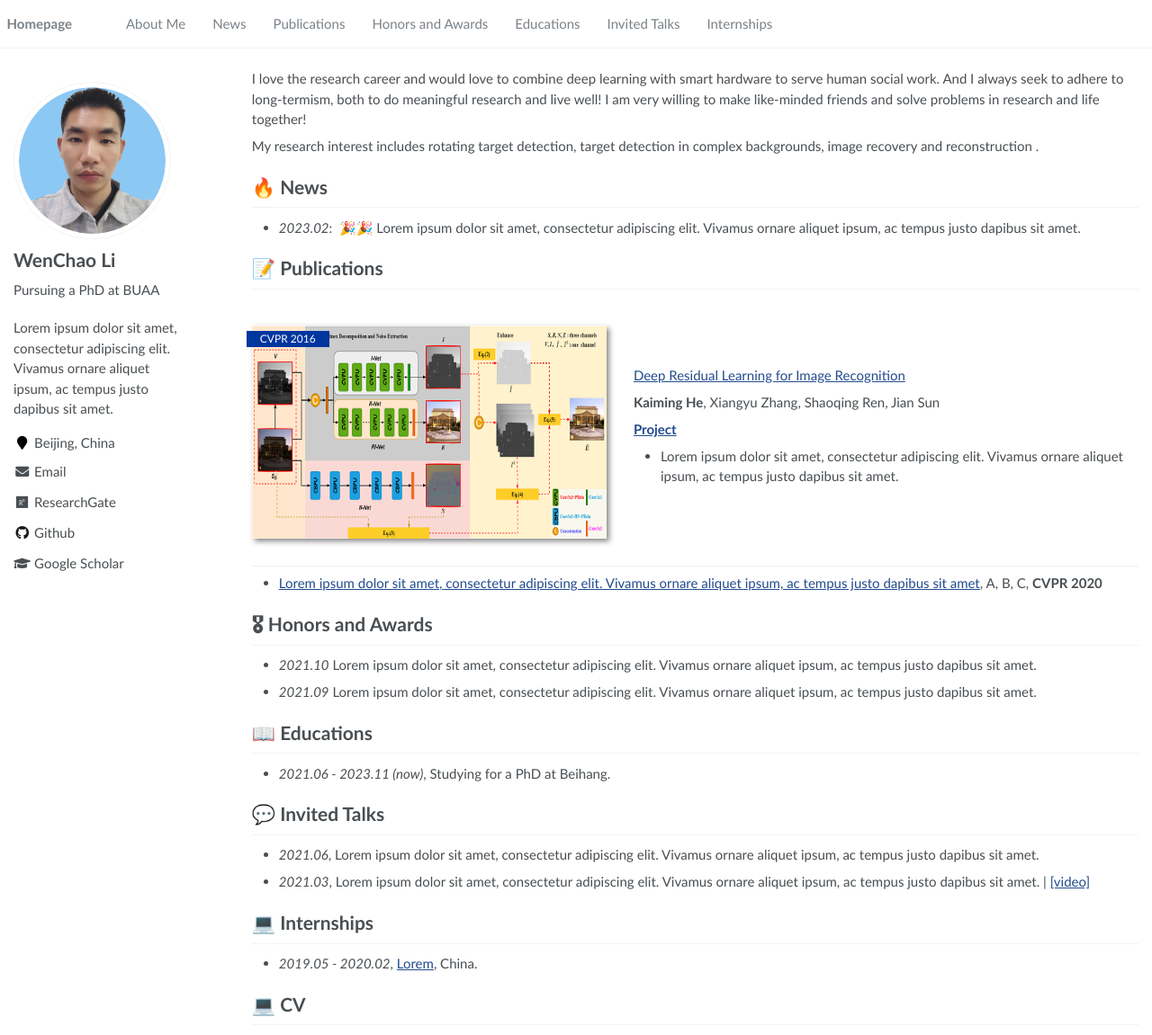
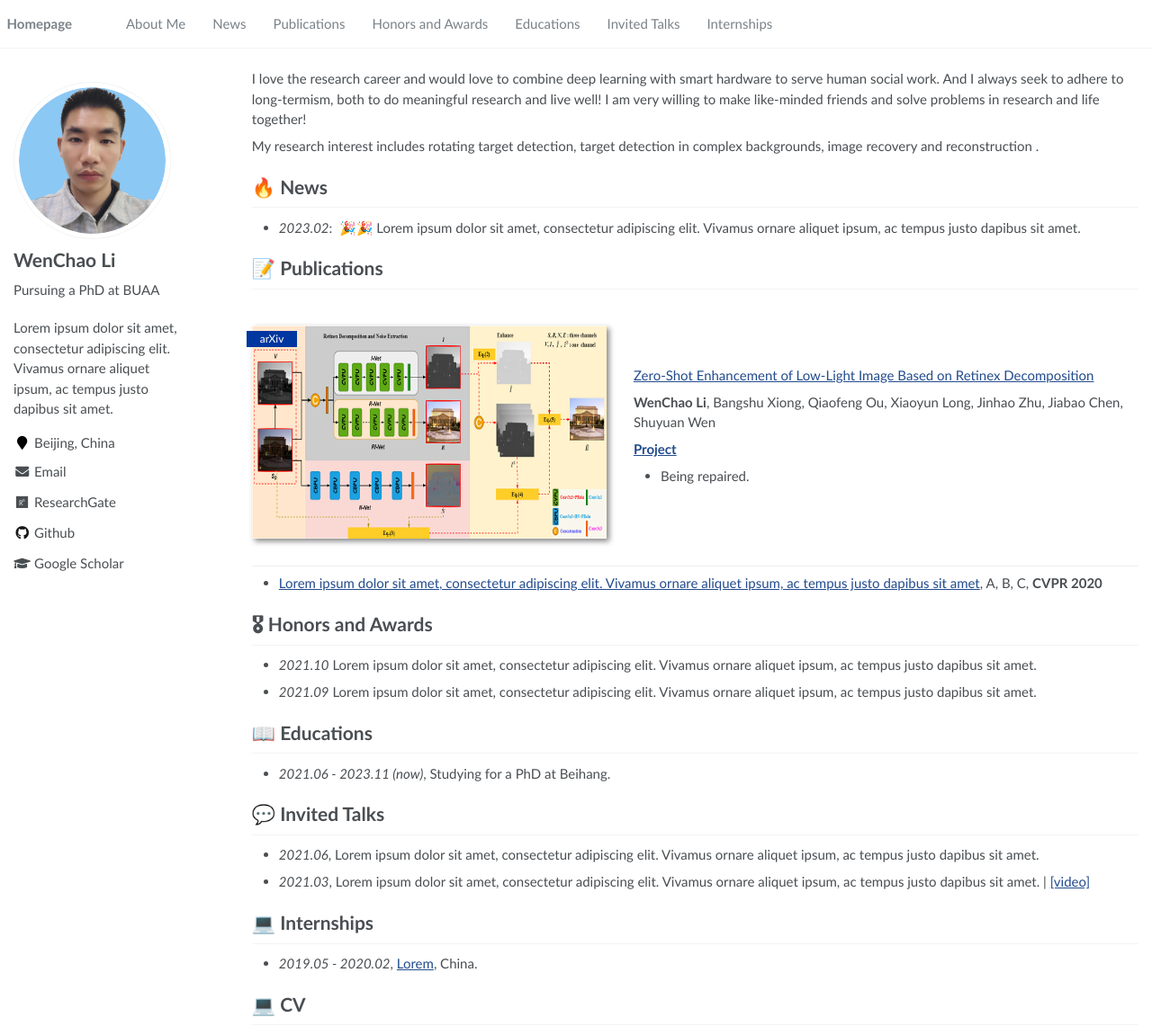
Before and after one commit to RayeRen/acad-homepage.github.io, a Jekyll site: the page built from _pages/about.md, in a window 1280 px wide and 1151 px high. Shown: the whole window at 90% size. Built offline with Jekyll 4.4.1, drawn with Linux system fonts in a browser that asks for light colours.

Commit message:
Update about.md

```diff
--- a/_pages/about.md
+++ b/_pages/about.md
@@ -28,15 +28,15 @@
 
 # 📝 Publications
 
-<div class='paper-box'><div class='paper-box-image'><div><div class="badge">CVPR 2016</div><img src='images/500x300.png' alt="sym" width="100%"></div></div>
+<div class='paper-box'><div class='paper-box-image'><div><div class="badge">arXiv</div><img src='images/500x300.png' alt="sym" width="100%"></div></div>
 <div class='paper-box-text' markdown="1">
 
-[Deep Residual Learning for Image Recognition](https://openaccess.thecvf.com/content_cvpr_2016/papers/He_Deep_Residual_Learning_CVPR_2016_paper.pdf)
+[Zero-Shot Enhancement of Low-Light Image Based on Retinex Decomposition](chrome-extension://efaidnbmnnnibpcajpcglclefindmkaj/https://arxiv.org/pdf/2311.02995.pdf)
 
-**Kaiming He**, Xiangyu Zhang, Shaoqing Ren, Jian Sun
+**WenChao Li**,  Bangshu Xiong, Qiaofeng Ou, Xiaoyun Long, Jinhao Zhu, Jiabao Chen, Shuyuan Wen
 
 [**Project**](https://scholar.google.com/citations?view_op=view_citation&hl=zh-CN&user=DhtAFkwAAAAJ&citation_for_view=DhtAFkwAAAAJ:ALROH1vI_8AC) <strong><span class='show_paper_citations' data='DhtAFkwAAAAJ:ALROH1vI_8AC'></span></strong>
-- Lorem ipsum dolor sit amet, consectetur adipiscing elit. Vivamus ornare aliquet ipsum, ac tempus justo dapibus sit amet.
+- Being repaired.
 </div>
 </div>
 
```
